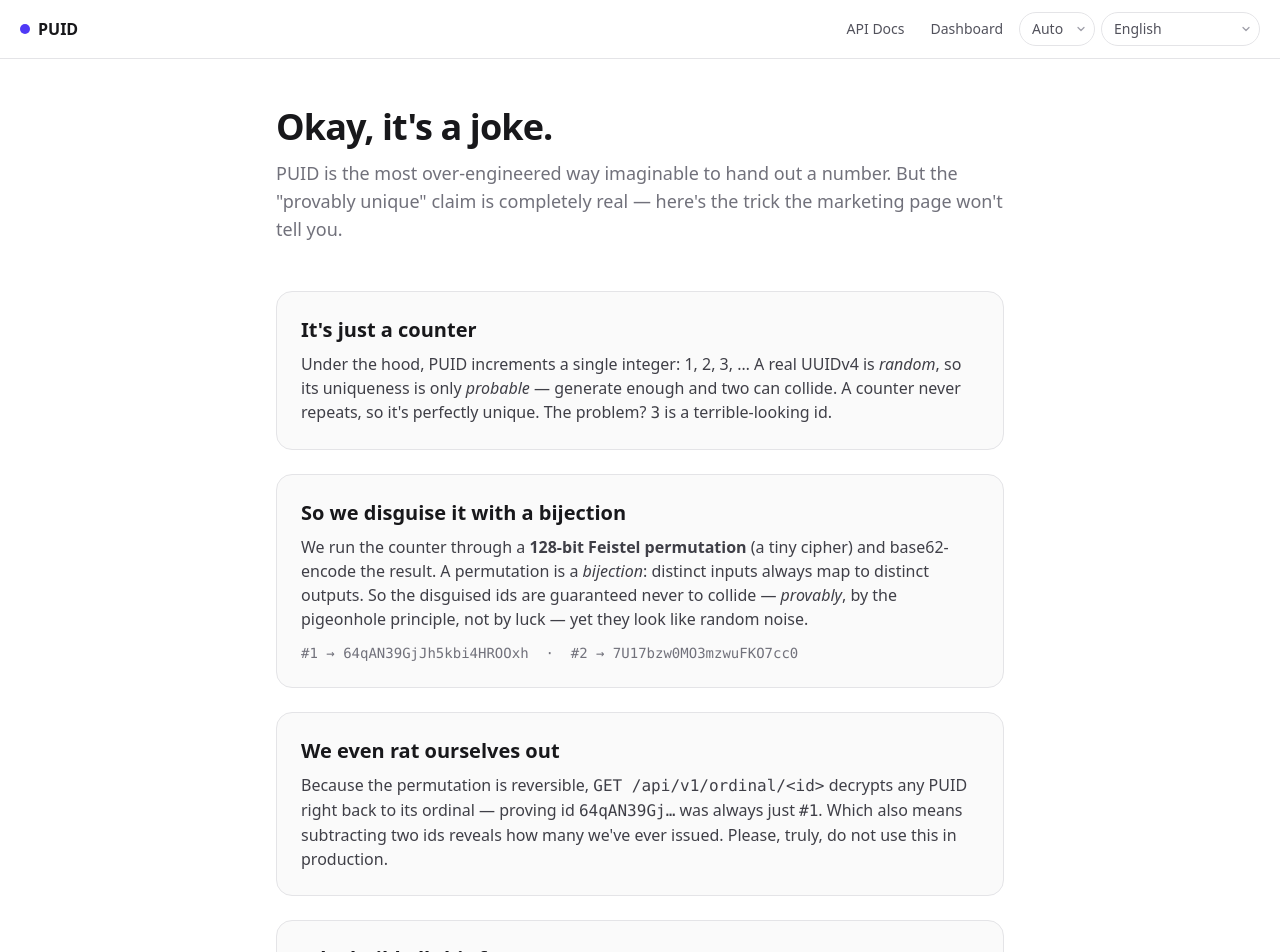
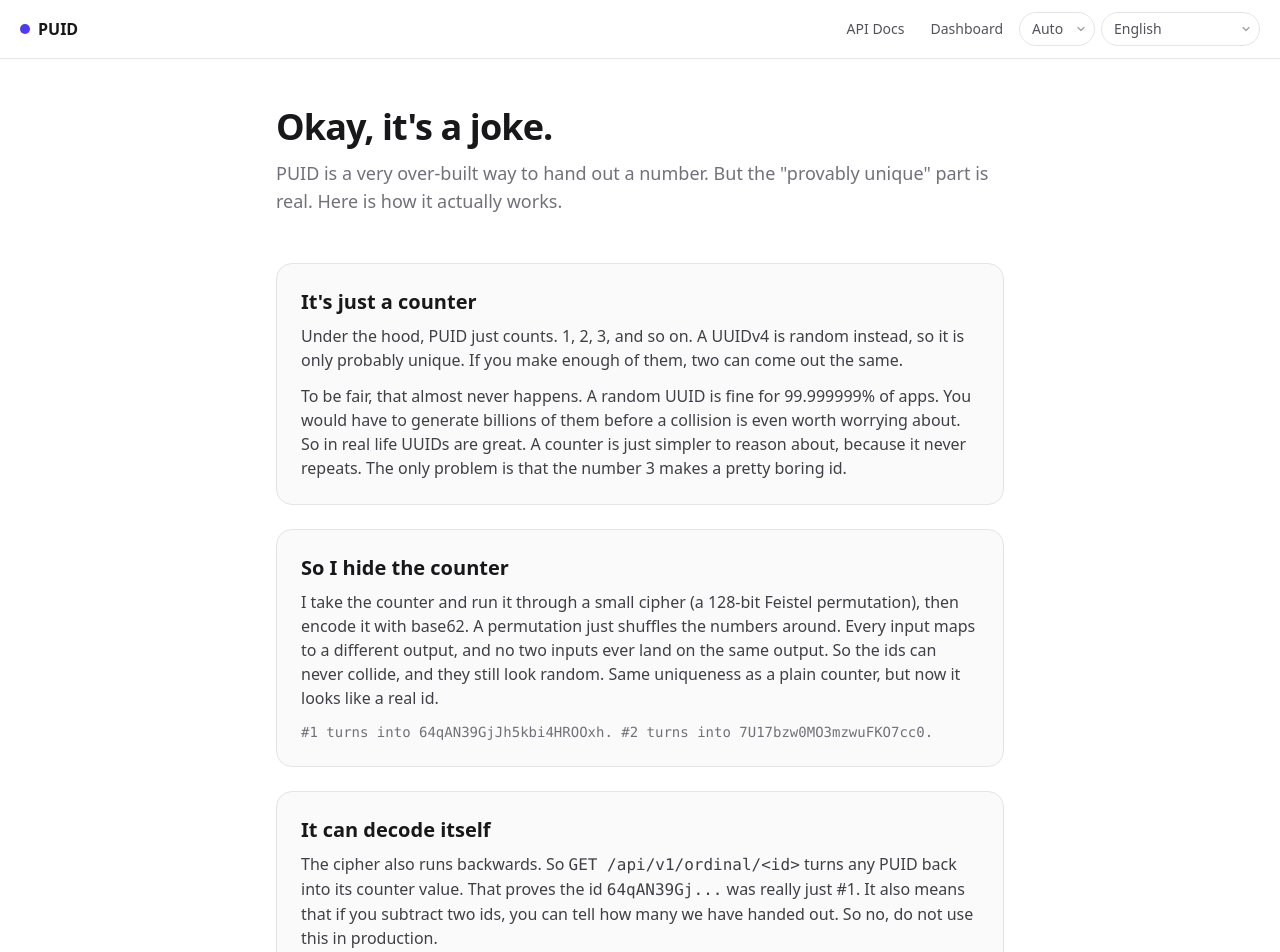
Before and after one commit to jtwebman/puid, a SvelteKit app: page /why in a window 1280 px wide. Shown: the top 952 px of the page. Built offline with nearby package versions, Linux system fonts and the light colour scheme.

Commit message:
Why page: plain engineer voice, no em dashes; note UUIDs are fine for 99.999999% of apps

```diff
--- a/src/routes/why/+page.svelte
+++ b/src/routes/why/+page.svelte
@@ -6,29 +6,30 @@
 <main class="mx-auto max-w-3xl px-5">
 	<section class="py-12">
 		<h1 class="text-4xl font-bold tracking-tight">Okay, it's a joke.</h1>
-		<p class="mt-3 text-lg text-zinc-500 dark:text-zinc-400">PUID is the most over-engineered way imaginable to hand out a number. But the "provably unique" claim is completely real — here's the trick the marketing page won't tell you.</p>
+		<p class="mt-3 text-lg text-zinc-500 dark:text-zinc-400">PUID is a very over-built way to hand out a number. But the "provably unique" part is real. Here is how it actually works.</p>
 	</section>
 
 	<div class="space-y-6 text-zinc-700 dark:text-zinc-300">
 		<div class="rounded-2xl border border-zinc-200 bg-zinc-50 p-6 dark:border-zinc-800 dark:bg-zinc-900">
 			<h2 class="mb-2 text-xl font-semibold text-zinc-900 dark:text-zinc-100">It's just a counter</h2>
-			<p>Under the hood, PUID increments a single integer: 1, 2, 3, … A real UUIDv4 is <em>random</em>, so its uniqueness is only <em>probable</em> — generate enough and two can collide. A counter never repeats, so it's perfectly unique. The problem? <code>3</code> is a terrible-looking id.</p>
+			<p>Under the hood, PUID just counts. 1, 2, 3, and so on. A UUIDv4 is random instead, so it is only probably unique. If you make enough of them, two can come out the same.</p>
+			<p class="mt-3">To be fair, that almost never happens. A random UUID is fine for 99.999999% of apps. You would have to generate billions of them before a collision is even worth worrying about. So in real life UUIDs are great. A counter is just simpler to reason about, because it never repeats. The only problem is that the number 3 makes a pretty boring id.</p>
 		</div>
 
 		<div class="rounded-2xl border border-zinc-200 bg-zinc-50 p-6 dark:border-zinc-800 dark:bg-zinc-900">
-			<h2 class="mb-2 text-xl font-semibold text-zinc-900 dark:text-zinc-100">So we disguise it with a bijection</h2>
-			<p>We run the counter through a <strong>128-bit Feistel permutation</strong> (a tiny cipher) and base62-encode the result. A permutation is a <em>bijection</em>: distinct inputs always map to distinct outputs. So the disguised ids are guaranteed never to collide — <em>provably</em>, by the pigeonhole principle, not by luck — yet they look like random noise.</p>
-			<p class="mt-3 font-mono text-sm break-all text-zinc-500 dark:text-zinc-400">#1 → 64qAN39GjJh5kbi4HROOxh &nbsp;·&nbsp; #2 → 7U17bzw0MO3mzwuFKO7cc0</p>
+			<h2 class="mb-2 text-xl font-semibold text-zinc-900 dark:text-zinc-100">So I hide the counter</h2>
+			<p>I take the counter and run it through a small cipher (a 128-bit Feistel permutation), then encode it with base62. A permutation just shuffles the numbers around. Every input maps to a different output, and no two inputs ever land on the same output. So the ids can never collide, and they still look random. Same uniqueness as a plain counter, but now it looks like a real id.</p>
+			<p class="mt-3 font-mono text-sm break-all text-zinc-500 dark:text-zinc-400">#1 turns into 64qAN39GjJh5kbi4HROOxh. #2 turns into 7U17bzw0MO3mzwuFKO7cc0.</p>
 		</div>
 
 		<div class="rounded-2xl border border-zinc-200 bg-zinc-50 p-6 dark:border-zinc-800 dark:bg-zinc-900">
-			<h2 class="mb-2 text-xl font-semibold text-zinc-900 dark:text-zinc-100">We even rat ourselves out</h2>
-			<p>Because the permutation is reversible, <code>GET /api/v1/ordinal/&lt;id&gt;</code> decrypts any PUID right back to its ordinal — proving id <code>64qAN39Gj…</code> was always just <code>#1</code>. Which also means subtracting two ids reveals how many we've ever issued. Please, truly, do not use this in production.</p>
+			<h2 class="mb-2 text-xl font-semibold text-zinc-900 dark:text-zinc-100">It can decode itself</h2>
+			<p>The cipher also runs backwards. So <code>GET /api/v1/ordinal/&lt;id&gt;</code> turns any PUID back into its counter value. That proves the id <code>64qAN39Gj...</code> was really just #1. It also means that if you subtract two ids, you can tell how many we have handed out. So no, do not use this in production.</p>
 		</div>
 
 		<div class="rounded-2xl border border-zinc-200 bg-zinc-50 p-6 dark:border-zinc-800 dark:bg-zinc-900">
 			<h2 class="mb-2 text-xl font-semibold text-zinc-900 dark:text-zinc-100">Why build all this for a counter?</h2>
-			<p>For fun, and to see how far a joke could be taken: a full OAuth2 server, SSO, multi-tenant teams, 20 SDKs, a Postgres extension, 20-language i18n, and three test suites — all to return <code>i++</code> in a trench coat. If you appreciate this kind of thing, the engineer is <a class="text-indigo-600 dark:text-indigo-400" href="https://linkedin.com/in/jtwebman" target="_blank" rel="noopener">on LinkedIn</a>.</p>
+			<p>Mostly for fun, and to see how far the joke would go. There is a full OAuth2 server, sign in with Google and Microsoft, teams, 20 SDKs, a Postgres extension, 20 languages, and three test suites. All of it just to return <code>i++</code> in a nicer wrapper. If you like this kind of thing, I am <a class="text-indigo-600 dark:text-indigo-400" href="https://linkedin.com/in/jtwebman" target="_blank" rel="noopener">on LinkedIn</a>.</p>
 		</div>
 	</div>
 
```
